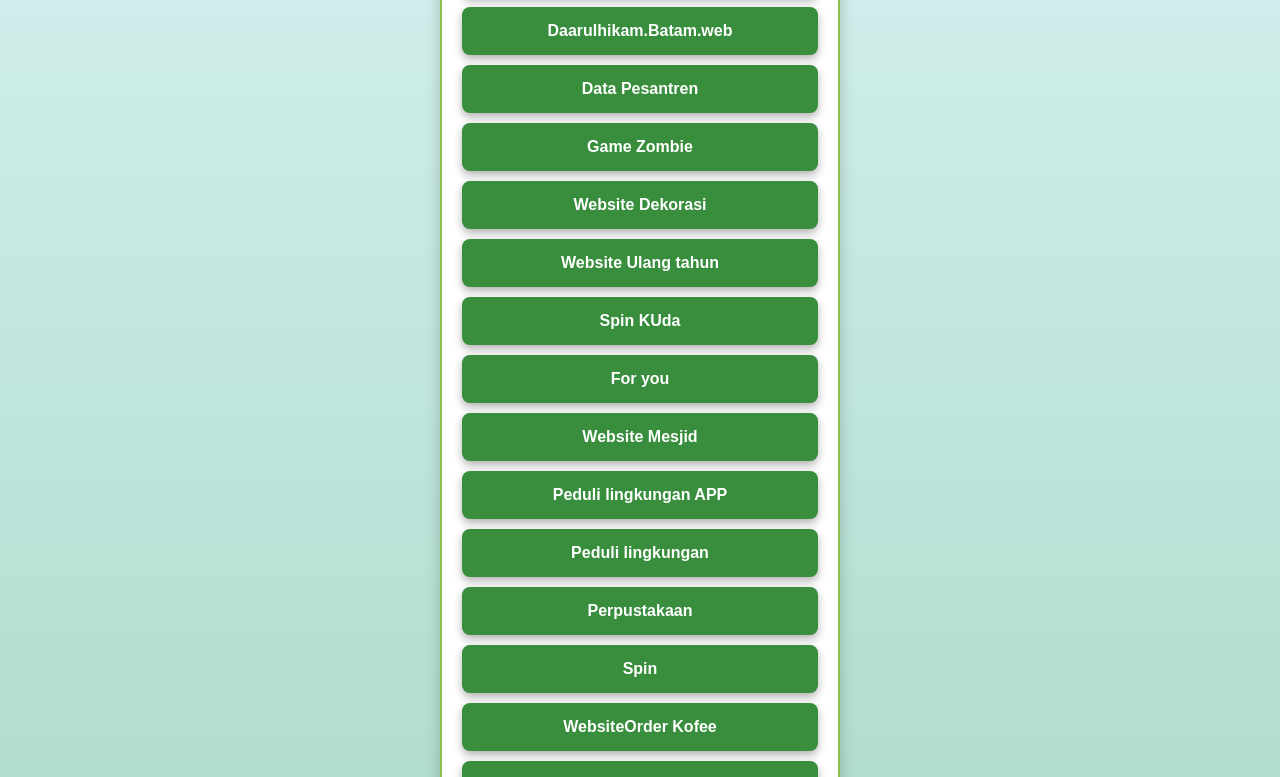
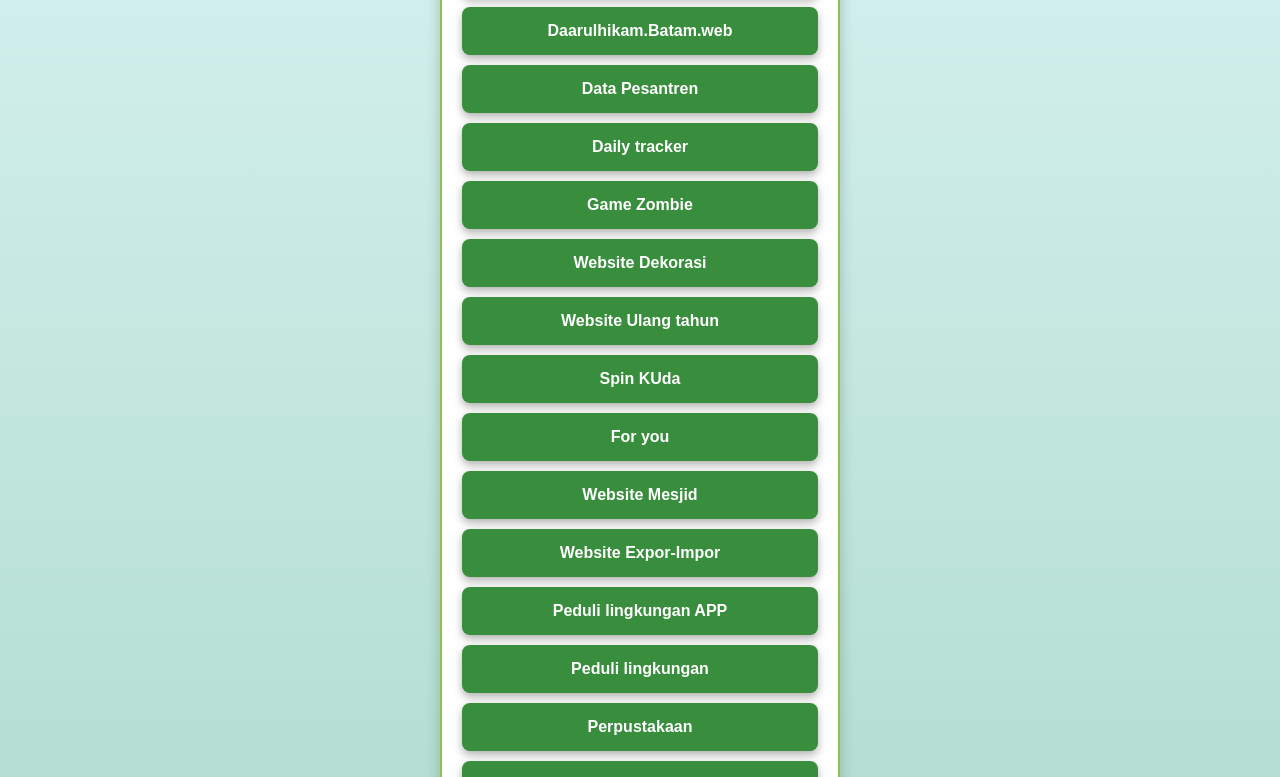
Before and after one commit to farhan8883-max/kumpuulan-, a plain HTML site: page index.html in a window 1280 px wide. Shown: the part 420-1197 px from the top of the page. Drawn offline with Linux system fonts and the light colour scheme.

Commit message:
Update index.html

```diff
--- a/index.html
+++ b/index.html
@@ -146,6 +146,10 @@
                 "url": "https://data-dusky-psi.vercel.app/"
             },
             {
+                "name": "Daily tracker",
+                "url": "https://daily-track-weld.vercel.app/"
+            },
+            {
                 "name": "Game Zombie",
                 "url": "https://zombie-2821.vercel.app/"
             },
@@ -168,6 +172,10 @@
             {
                 "name": "Website Mesjid",
                 "url": "https://mesjid-attaqwa.vercel.app/"
+            },
+            {
+                "name": "Website Expor-Impor",
+                "url": "https://export-import-two.vercel.app/"
             },
              {
                 "name": "Peduli lingkungan APP",
```
